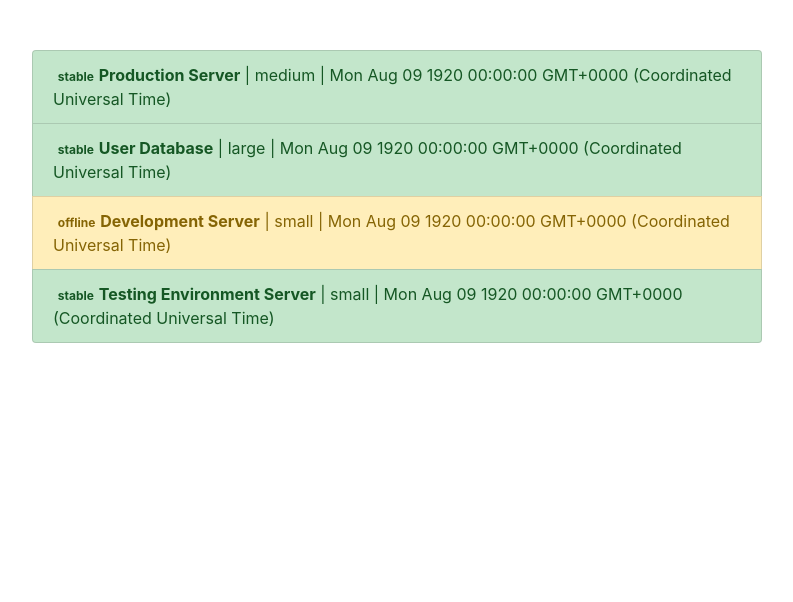
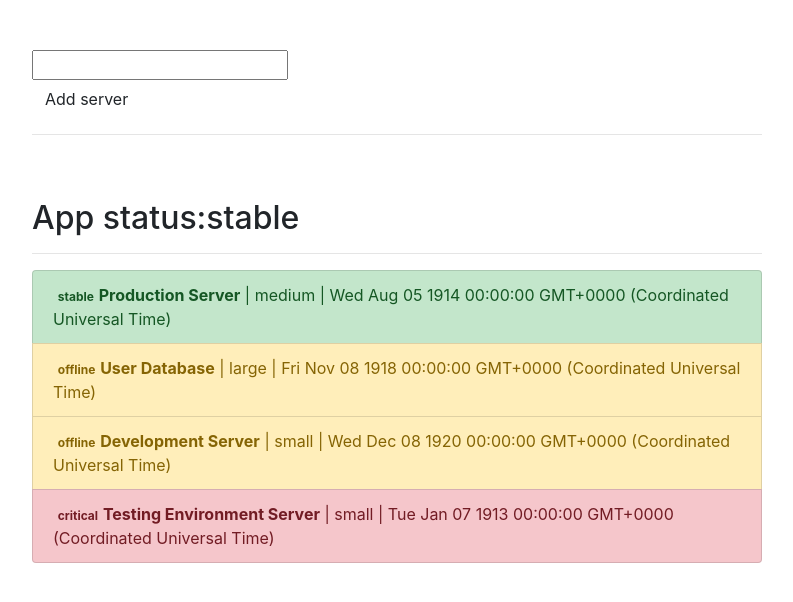
Before and after one commit to GowriKrishnamurthy/AngularComponents, an Angular app: page / in a window 1280 px wide. Shown: the top 602 px of the page, without its empty margins (53-846 px from the left). Built offline with nearby package versions, Linux system fonts and the light colour scheme.

Commit message:
Custom pipes and Async pipe

```diff
--- a/src/app/app.module.ts
+++ b/src/app/app.module.ts
@@ -7,7 +7,7 @@ import { AuthorsComponent } from './authors/authors.component';
 import { AuthorsService } from './authors.service';
 import { CustomTitleCasePipe } from './custom-title-case.pipe';
 import { FormsModule, ReactiveFormsModule } from '@angular/forms';
-import { SummaryPipe } from './summary.pipe';
+import { SummaryPipe } from './pipes/summary/summary.pipe';
 import { PanelComponent } from './panel/panel.component';
 import { InputFormatDirective } from './input-format.directive';
 import { ZippyComponent } from './zippy/zippy.component';
@@ -21,6 +21,7 @@ import { FormAssignmentComponent } from './form-assignment/form-assignment.compo
 import { ReactiveFormDemoComponent } from './reactive-form-demo/reactive-form-demo.component';
 import { ReactiveProjectFormComponent } from './reactive-project-form/reactive-project-form.component';
 import { NgClassBindingComponent } from './ng-class-sample/ng-class-sample.component';
+import { FilterPipe } from './pipes/filter/filter.pipe';
 
 
 @NgModule({
@@ -41,7 +42,8 @@ import { NgClassBindingComponent } from './ng-class-sample/ng-class-sample.compo
     FormAssignmentComponent,
     ReactiveFormDemoComponent,
     ReactiveProjectFormComponent,
-    NgClassBindingComponent],
+    NgClassBindingComponent,
+    FilterPipe],
   imports: [
     FormsModule,
     ReactiveFormsModule,
--- a/src/app/ng-class-sample/ng-class-sample.component.html
+++ b/src/app/ng-class-sample/ng-class-sample.component.html
@@ -1,16 +1,31 @@
 <div class="container">
     <div class="row">
         <div class="col-xs-12 col-sm-10 col-md-8 col-sm-offset-1 col-md-offset-2">
+            <input
+                type="text"
+                [(ngModel)]="filteredString"
+            >
+            <br>
+            <button
+                class="btn btn-default"
+                (click)="onAddServers()"
+            >
+                Add server
+            </button>
+            <hr>
+            <br>
+            <br>
+            <h2>App status:{{appStatus|async}}</h2>
+            <hr>
             <ul class="list-group">
                 <li
                     class="list-group-item"
-          *ngFor="let server of servers"
-          [ngClass]="getStatusClasses(server)">
-          <span
-            class="badge">
-            {{ server.status }}
-          </span>
-          <strong>{{ server.name }}</strong> | {{ server.instanceType }} | {{ server.started }}
+                    *ngFor="let server of servers | filter:filteredString:'status'"
+                    [ngClass]="getStatusClasses(server)"
+                >
+                    <span class="badge">{{ server.status }}</span>
+                    <strong>{{ server.name }}</strong>
+                    | {{ server.instanceType }} | {{ server.started }}
                 </li>
             </ul>
         </div>
--- a/src/app/ng-class-sample/ng-class-sample.component.ts
+++ b/src/app/ng-class-sample/ng-class-sample.component.ts
@@ -1,4 +1,5 @@
 import { Component } from '@angular/core';
+import { Server } from 'tls';
 
 @Component({
   selector: 'ng-class-binding',
@@ -6,30 +7,38 @@ import { Component } from '@angular/core';
   styleUrls: ['./ng-class-sample.component.css']
 })
 export class NgClassBindingComponent{
+  appStatus= new Promise(
+    (resolve,reject)=>{
+      setTimeout(() => {
+        resolve('stable');
+      }, 2000);
+    }
+  ) ;
+  filteredString="";
   servers = [
     {
       instanceType: 'medium',
       name: 'Production Server',
       status: 'stable',
-      started: new Date(15, 1, 2017)
+      started: new Date(9, 1, 2012)
     },
     {
       instanceType: 'large',
       name: 'User Database',
-      status: 'stable',
-      started: new Date(15, 1, 2017)
+      status: 'offline',
+      started: new Date(13, 4, 2018)
     },
     {
       instanceType: 'small',
       name: 'Development Server',
       status: 'offline',
-      started: new Date(15, 1, 2017)
+      started: new Date(15, 5, 2018)
     },
     {
       instanceType: 'small',
       name: 'Testing Environment Server',
-      status: 'stable',
-      started: new Date(15, 1, 2017)
+      status: 'critical',
+      started: new Date(7, 6, 2018)
     }
   ];
   getStatusClasses(server: {instanceType: string, name: string, status: string, started: Date}) {
@@ -39,4 +48,20 @@ export class NgClassBindingComponent{
       'list-group-item-danger': server.status === 'critical'
     };
   }
+  onAddServers(){
+    this.servers.push(
+      {
+        instanceType: 'medium',
+        name: 'Production Server',
+        status: 'offline',
+        started: new Date(6, 6, 2018)
+      },
+      {
+        instanceType: 'medium',
+        name: 'Production Server',
+        status: 'critical',
+        started: new Date(2, 11, 2017)
+      }
+    );
+  }
 }
--- /dev/null
+++ b/src/app/pipes/filter/filter.pipe.ts
@@ -0,0 +1,24 @@
+import { Pipe, PipeTransform } from '@angular/core';
+
+@Pipe({
+  name: 'filter',
+  pure:false
+})
+export class FilterPipe implements PipeTransform {
+  transform(value: any, filterString: string, propName: string): any {
+   if (!filterString || !value || value.length === 0) {
+      return value;
+    }
+    else {
+      // option 1: return value.filter((val) => val[propName].startsWith(filterString));
+      // option 2:
+      const resultsArray = [];
+      for (let item of value) {
+        if ((item[propName]).startsWith(filterString)) {
+          resultsArray.push(item);
+        }
+      }
+      return resultsArray;
+    }
+  }
+}
```
Also changed, not shown: src/app/pipes/summary/summary.pipe.ts (renamed from src/app/summary.pipe.ts), 1 other file (tests, documents, lock files or other folders). Lines whose indentation alone changed are shown as unchanged.
